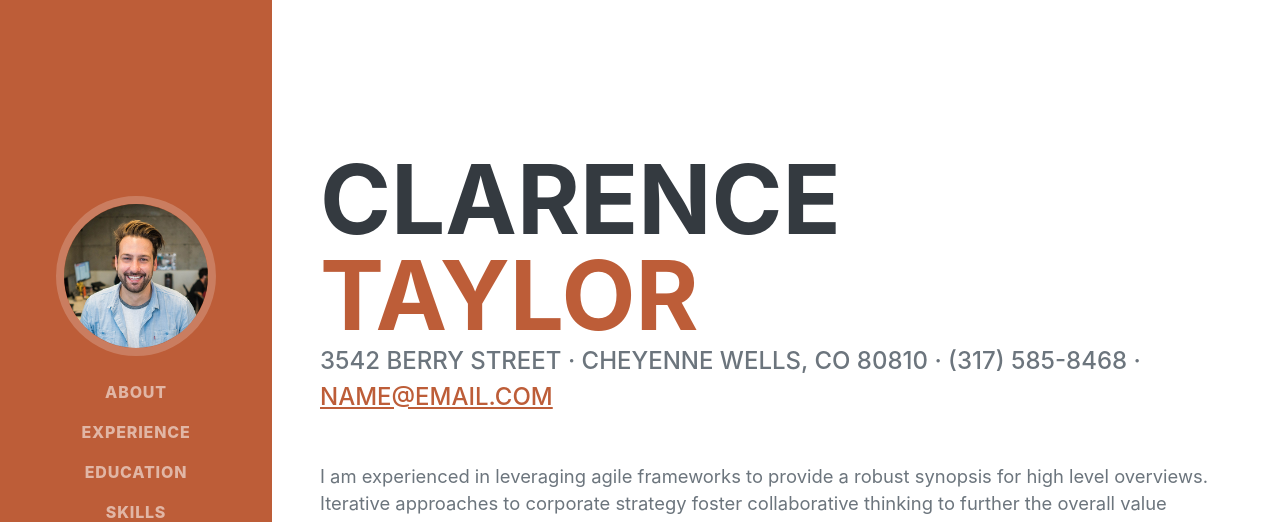
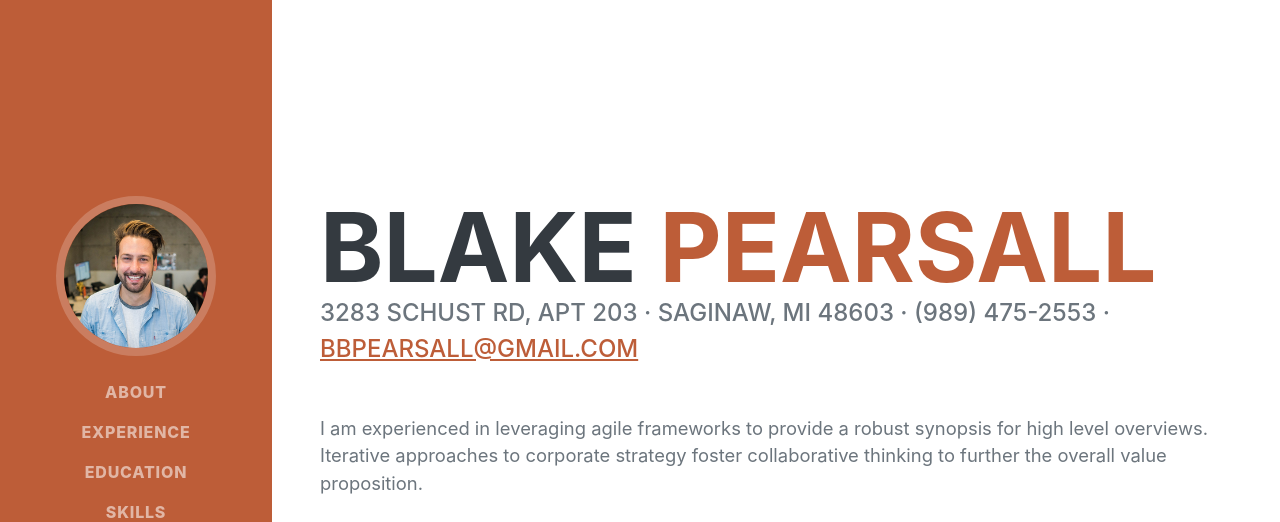
Before and after one commit to bbpearsall/bbpearsall.github.io, a plain HTML site: page startbootstrap-resume-gh-pages/index.html in a window 1280 px wide. Shown: the top 522 px of the page. Drawn offline with nearby package versions, Linux system fonts and the light colour scheme; a web font is replaced by a local one.

Commit message:
Update index.html

```diff
--- a/startbootstrap-resume-gh-pages/index.html
+++ b/startbootstrap-resume-gh-pages/index.html
@@ -40,12 +40,12 @@
             <section class="resume-section" id="about">
                 <div class="resume-section-content">
                     <h1 class="mb-0">
-                        Clarence
-                        <span class="text-primary">Taylor</span>
+                        Blake
+                        <span class="text-primary">Pearsall</span>
                     </h1>
                     <div class="subheading mb-5">
-                        3542 Berry Street · Cheyenne Wells, CO 80810 · (317) 585-8468 ·
-                        <a href="mailto:name@email.com">name@email.com</a>
+                        3283 Schust Rd, Apt 203 · Saginaw, MI 48603 · (989) 475-2553 ·
+                        <a href="mailto:name@email.com">bbpearsall@gmail.com</a>
                     </div>
                     <p class="lead mb-5">I am experienced in leveraging agile frameworks to provide a robust synopsis for high level overviews. Iterative approaches to corporate strategy foster collaborative thinking to further the overall value proposition.</p>
                     <div class="social-icons">
```
